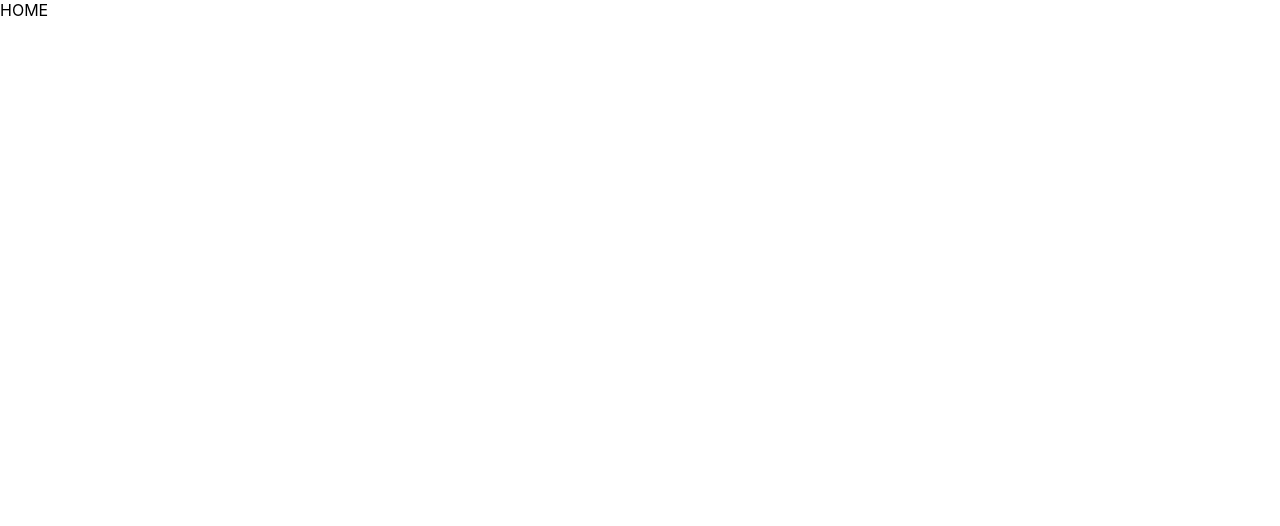
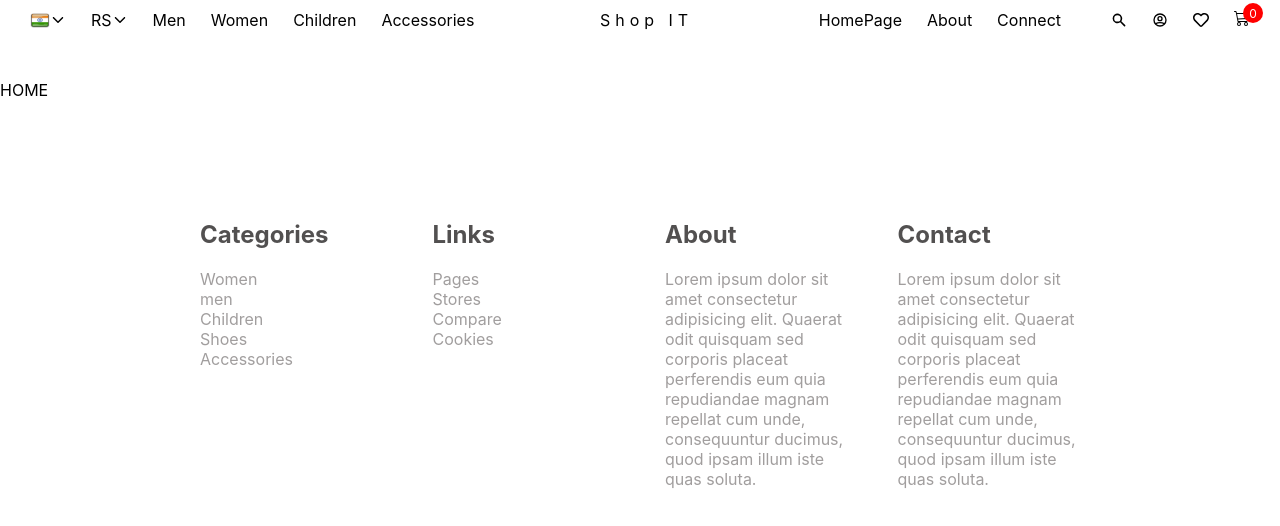
Before and after one commit to MohitBhatt07/Ecommerce-Site, a React (Create React App) app in the folder client/: page / in a window 1280 px wide. Shown: the top 526 px of the page. Built offline with nearby package versions, Linux system fonts and the light colour scheme.

Commit message:
Added Components

```diff
--- a/client/src/App.js
+++ b/client/src/App.js
@@ -1,17 +1,27 @@
 import React from "react";
-import {createBrowserRouter,RouterProvider} from "react-router-dom";
-import HomePage from './pages/Home/Home';
-import ProductPage from './pages/Product/Product';
-import Products from './pages/Products/Products';
+import {
+  createBrowserRouter,
+  RouterProvider,
+} from "react-router-dom";
+import HomePage from "./pages/Home/Home";
+import ProductPage from "./pages/Product/Product";
+import Products from "./pages/Products/Products";
+import MainLayout from "./pages/Layout/MainLayout";
 
 const router = createBrowserRouter([
-  {path :'/',element : <HomePage/>},
-  {path : '/products/:id',element : <Products/>},
-  {path : '/product/:id',element : <ProductPage/>}
-])
+  {
+    path: "/",
+    element: <MainLayout />,
+    children: [
+      {index:true, element: <HomePage /> },
+      { path: "/products/:id", element: <Products /> },
+      { path: "/product/:id", element: <ProductPage /> },
+    ],
+  },
+]);
 
 function App() {
-  return <RouterProvider router={router}/>
+  return <RouterProvider router={router} />;
 }
 
 export default App;
--- /dev/null
+++ b/client/src/components/NavBar/NavBar.jsx
@@ -0,0 +1,65 @@
+import React from "react";
+import { IoIosArrowDown } from "react-icons/io";
+import { HiSearch } from "react-icons/hi";
+import { BsCart3 } from "react-icons/bs";
+import { FaRegHeart } from "react-icons/fa";
+import { HiOutlineUserCircle } from "react-icons/hi";
+import "./NavBar.scss";
+import { Link } from "react-router-dom";
+
+function NavBar() {
+  return (
+    <div className="navbar">
+      <div className="wrapper">
+        <div className="left">
+          <div className="item">
+            <img src="/india.png" alt="" height={"15px"} width={"20px"} />
+            <IoIosArrowDown />
+          </div>
+          <div className="item">
+            <span>RS</span>
+            <IoIosArrowDown />
+          </div>
+          <div className="item">
+            <Link  className='link' to={"/products/men"}>Men</Link>
+          </div>
+          <div className="item">
+            <Link className='link'  to={"/products/women"}>Women</Link>
+          </div>
+          <div className="item">
+            <Link className='link'  to={"/products/children"}>Children</Link>
+          </div>
+          <Link to={"/"} className="link">Accessories</Link>
+        </div>
+        <div className="center">
+          <Link className='link'  to={"/"}>Shop IT</Link>
+        </div>
+        <div className="right">
+          <div className="item">
+            <Link  className='link' to={"/"}>HomePage</Link>
+          </div>
+          <div className="item">
+            <Link className='link'  to={"/"}>About</Link>
+          </div>
+          <div className="item">
+            <Link  className='link' to={"/"}>Connect</Link>
+          </div>
+          <div className="item">
+            <Link className='link'  to={"/"}></Link>
+          </div>
+          <div className="icons">
+            <HiSearch />
+            <HiOutlineUserCircle />
+            <FaRegHeart />
+            <div className="cart-icon">
+              <BsCart3 />
+              <span>0</span>
+            </div>
+          </div>
+        </div>
+      </div>
+    </div>
+  );
+}
+
+export default NavBar;
--- /dev/null
+++ b/client/src/components/NavBar/NavBar.scss
@@ -0,0 +1,58 @@
+.navbar{
+  height: 80px;
+
+  .wrapper{
+    padding: 10px 30px;
+    display: flex;
+    justify-content: space-between;
+
+    .item{
+      display: flex;
+      align-items: center;
+    }
+    .left{
+      display: flex;
+      align-items: center;
+      gap: 25px;
+    }
+    .center{
+      font: 18px;
+      display: flex;
+      align-items: center;
+      letter-spacing: 5px;
+    }
+    .right{
+      display: flex;
+      align-items: center ;
+      gap: 25px;
+
+    }
+    .icons{
+      display: flex;
+      align-items: center;
+      gap: 25px;
+      cursor: pointer;
+      size: 5   0px;
+    }
+
+    .cart-icon{
+      position: relative;
+
+      span{
+        font-size: 12px;
+        position: absolute;
+        width: 20px;
+        height: 20px;
+        top: -7px;
+        right: -13px;
+        border-radius: 50%;
+        color: white;
+        background-color: red;
+        display: flex;
+        align-items: center;
+        justify-content: center;
+      }
+    }
+  }
+
+}
--- /dev/null
+++ b/client/src/components/footer/Footer.jsx
@@ -0,0 +1,46 @@
+import React from "react";
+import './Footer.scss';
+function Footer() {
+  return (
+    <div className="footer">
+        <div className="top">
+        <div className="item">
+        <h2>Categories</h2>
+        <span>Women</span>
+        <span>men</span>
+        <span>Children</span>
+        <span>Shoes</span>
+        <span>Accessories</span>
+      </div>
+      <div className="item">
+        <h2>Links</h2>
+        <span>Pages</span>
+        <span>Stores</span>
+        <span>Compare</span>
+        <span>Cookies</span>
+      </div>
+      <div className="item">
+        <h2>About</h2>
+        <span>
+          Lorem ipsum dolor sit amet consectetur adipisicing elit. Quaerat odit
+          quisquam sed corporis placeat perferendis eum quia repudiandae magnam
+          repellat cum unde, consequuntur ducimus, quod ipsam illum iste quas
+          soluta.
+        </span>
+      </div>
+      <div className="item">
+        <h2>Contact</h2>
+        <span>
+          Lorem ipsum dolor sit amet consectetur adipisicing elit. Quaerat odit
+          quisquam sed corporis placeat perferendis eum quia repudiandae magnam
+          repellat cum unde, consequuntur ducimus, quod ipsam illum iste quas
+          soluta.
+        </span>
+      </div>
+        </div>
+
+    </div>
+  );
+}
+
+export default Footer;
--- /dev/null
+++ b/client/src/components/footer/Footer.scss
@@ -0,0 +1,21 @@
+.footer{
+  margin : 100px 200px 20px 200px;
+
+  .top{
+    display: flex;
+    gap: 50px;
+  }
+  .item {
+    flex: 1;
+    display: flex;
+    flex-direction: column;
+  }
+
+  h2{
+    color: rgb(82, 80, 80);
+  }
+
+  span{
+    color: rgb(161, 158, 158);
+  }
+}
--- /dev/null
+++ b/client/src/pages/Layout/MainLayout.jsx
@@ -0,0 +1,17 @@
+import React from "react";
+import NavBar from "../../components/NavBar/NavBar";
+import { Outlet } from "react-router-dom";
+import Footer from "../../components/footer/Footer";
+import './layout.scss';
+
+function MainLayout() {
+  return (
+    <div className="MainLayout">
+      <NavBar />
+      <Outlet />
+      <Footer />
+    </div>
+  );
+}
+
+export default MainLayout;
--- /dev/null
+++ b/client/src/pages/Layout/layout.scss
@@ -0,0 +1,6 @@
+.MainLayout{
+  .link{
+    color: inherit;
+    text-decoration: none;
+  }
+}
--- a/client/src/pages/Product/Product.jsx
+++ b/client/src/pages/Product/Product.jsx
@@ -1,7 +1,7 @@
 import React from "react";
 
-const ProductPage = ()=>{
-  return <div>Category</div>
+const Product= ()=>{
+  return <div>Product</div>
 }
 
-export default ProductPage;
+export default Product;
```
Also changed, not shown: client/public/india.png (added), client/src/components/assets/indiaFlag.webp (added).
